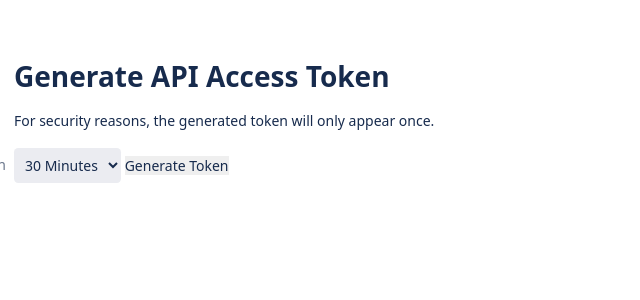
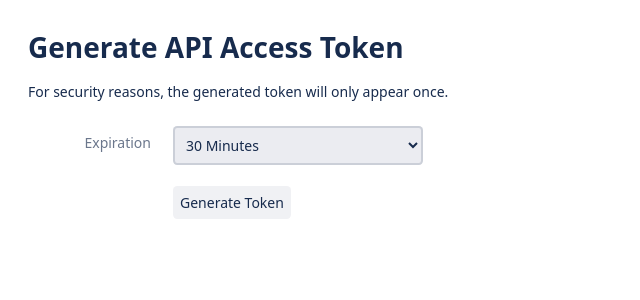
Before and after one commit to mcpcpc/librehtf, a Flask app: template librehtf/templates/auth/token.html in a window 1280 px wide. Shown: the part 57-357 px from the top of the page, without its empty margins (0-640 px from the left). Run offline with Flask 2, Linux system fonts and the light colour scheme; the template is opened without the code that fills it, so the values that code supplies are empty.

Commit message:
add missing section

```diff
--- a/librehtf/static/site.css
+++ b/librehtf/static/site.css
@@ -78,11 +78,11 @@ nav a:hover {
         background-color: var(--color-background-neutral-hovered);
 }
 
-main a:hover {
+section a:hover {
         text-decoration: underline;
 }
 
-main a {
+sectiom a {
         color: var(--color-link);
 }
 
@@ -107,10 +107,6 @@ th, td {
 p {
         line-height: 1.75rem;
         margin-bottom: 1rem;
-}
-
-main {
-        margin: 57px calc(1rem * 1);
 }
 
 header {
@@ -144,7 +140,7 @@ h1 {font-size: calc(1rem * 2)}
 h2 {font-size: calc(1rem * 1.5)}
 h3 {font-size: calc(1rem * 1.3)}
 
-section {margin-top: 2.5rem}
+section {margin: 2rem}
 
 small {font-size: 0.8rem}
 
--- a/librehtf/templates/404.html
+++ b/librehtf/templates/404.html
@@ -1,7 +1,9 @@
 {% extends 'base.html' %}
 {% block title %}Page Not Found{% endblock %}
 {% block main %}
+<section>
 <h1>404</h1>
 <p>Oops! Looks like you ended up in the wrong place.</p>
 <p><a href="{{ url_for('index') }}">Go back to home -></a></p>
+</section>
 {% endblock %}
--- a/librehtf/templates/auth/login.html
+++ b/librehtf/templates/auth/login.html
@@ -1,6 +1,7 @@
 {% extends 'base.html' %}
 {% block title %}Login{% endblock %}
 {% block main %}
+<section>
 	{% if session['user_id'] %}
 	<p>You are already logged in! If you would like to log in as another user, please log out first.</p>
 	{% else %}
@@ -23,4 +24,5 @@
 	<small>If you do not have credentials or have forgotten your username or password, please contact a system administrator.</small>
 	</form>
 	{% endif %}
+</section>
 {% endblock %}
--- a/librehtf/templates/auth/register.html
+++ b/librehtf/templates/auth/register.html
@@ -1,6 +1,7 @@
 {% extends 'base.html' %}
 {% block title %}Register{% endblock %}
 {% block main %}
+<section>
 	<form method="post">
 		<h3>Register New User</h3>
 		<fieldset>
@@ -18,4 +19,5 @@
 			<a class="cancel" href="{{ url_for('manage.index') }}">Cancel</a>
 		</div>
 	</form>
+</section>
 {% endblock %}
--- a/librehtf/templates/auth/token.html
+++ b/librehtf/templates/auth/token.html
@@ -1,15 +1,23 @@
 {% extends 'base.html' %}
 {% block title %}Token Generator{% endblock %}
 {% block main %}
+<section>
 	<h1>Generate API Access Token</h1>
 	<p>For security reasons, the generated token will only appear once.</p>
 	<form method="post" class="twocol">
+		<fieldset>
+			<div class="field-group">
                 <label for="expires_in">Expiration</label>
-        <select name="expires_in" required>
+                <select class="text" name="expires_in" required>
                         <option value=1800>30 Minutes</option>
                         <option value=86400>30 Days</option>
                         <option value=31536000>1 Year</option>
                 </select>
-        <button>Generate Token</button>
+			</div>
+		</fieldset>
+		<div class="buttons-container">
+			<input class="button" type="submit" value="Generate Token">
+		</div>
 	</form>
+</section>
 {% endblock %}
--- a/librehtf/templates/index.html
+++ b/librehtf/templates/index.html
@@ -1,9 +1,11 @@
 {% extends 'base.html' %}
 {% block title %}Getting Started{% endblock %}
 {% block main %}
+<section>
 <h1>Getting Started</h1>
 {% if session['user_id'] %}
 {% else %}
 <p>Please <a href="{{ url_for('auth.login') }}">log in</a> in order to access the main test panel. If you do not have an account, please contact a system administrator.</p>
 {% endif %}
+</section>
 {% endblock %}
```
Also changed, not shown: librehtf/templates/manage/create.html (indentation only), librehtf/templates/manage/update.html (indentation only). Lines whose indentation alone changed are shown as unchanged.
